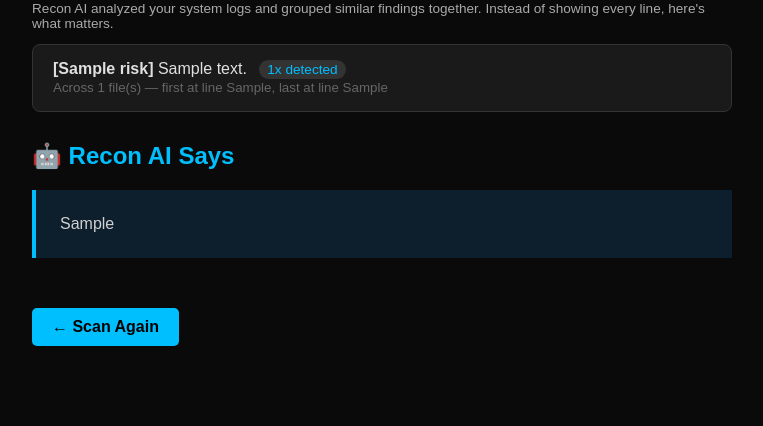
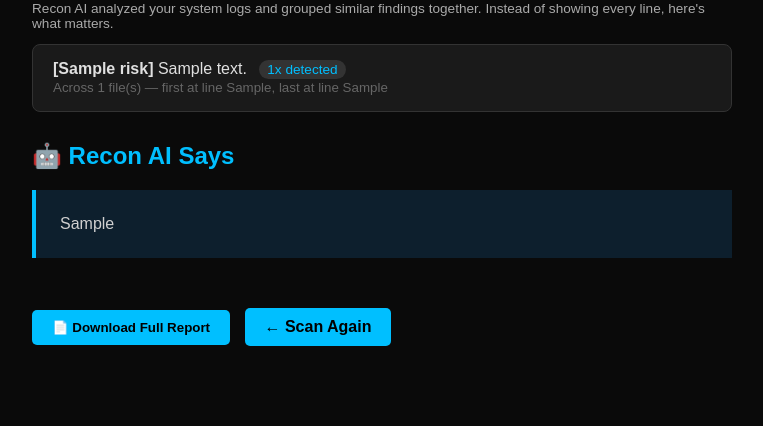
Before and after one commit to PRXSM/recon-ai, a Flask app: template templates/results.html in a window 1280 px wide. Shown: the part 979-1405 px from the top of the page, without its empty margins (258-1021 px from the left). Run offline with Flask 3, Linux system fonts and the light colour scheme; the template is opened without the code that fills it: most values are stand-ins (such as "Sample title", 1, 10 or a date in 2020).

Commit message:
Phase 4 complete: download reports, port parser utility, debug fix, regex tightened, dead code removed

```diff
--- a/app.py
+++ b/app.py
@@ -1,5 +1,6 @@
-from flask import Flask, render_template, request
-from engine import build_scan_summary, calculate_risk_score, get_risk_label
+from flask import Flask, render_template, request, send_file
+import io
+from engine import build_scan_summary, calculate_risk_score, get_risk_label, parse_port_number
 from ai_assistant import analyze_with_ai
 import markdown as md
 from port_scanner import scan_target
@@ -73,10 +74,10 @@ def full_recon(target):
     port_numbers = []
     for p in open_ports:
         try:
-            port_num = int(p.split()[1].replace(":", ""))
+            port_num = parse_port_number(p)
             port_numbers.append(port_num)
-        except:
-            pass
+        except Exception as e:
+            logger.warning(f"Could not parse port string '{p}': {e}")
     try:
         vuln_findings = analyze_ports(port_numbers, target)
     except Exception as e:
@@ -115,18 +116,47 @@ def log_analysis():
         "log_findings": log_findings
     }
 
-# run scan — routes to the right function
-def run_scan(target, mode):
-    if mode == "Quick Scan":
-        return quick_scan(target)
-    elif mode == "Network Scan":
-        return network_scan(target)
-    elif mode == "Full Recon":
-        return full_recon(target)
-    elif mode == "Log Analysis":
-        return log_analysis()
-    else:
-        return {"mode": "Unknown", "error": "Invalid scan mode selected"}
+def build_text_report(report_data, ai_analysis, timestamp):
+    lines = []
+    lines.append("=" * 50)
+    lines.append("       RECON AI — NETWORK REPORT")
+    lines.append("=" * 50)
+    lines.append(f"Mode: {report_data.get('mode', 'Unknown')}")
+    lines.append(f"Time: {timestamp}")
+    if report_data.get("score") is not None:
+        lines.append(f"Network Health Score: {report_data['score']}/100 — {report_data.get('score_label', '')}")
+    lines.append("=" * 50)
+
+    if report_data.get("open_ports"):
+        lines.append("\nOPEN PORTS:")
+        for port in report_data["open_ports"]:
+            lines.append(f"  {port}")
+
+    if report_data.get("live_hosts"):
+        lines.append("\nDEVICES FOUND ON YOUR NETWORK:")
+        for host in report_data["live_hosts"]:
+            lines.append(f"  {host}")
+
+    if report_data.get("vulnerabilities"):
+        lines.append("\nVULNERABILITIES:")
+        for v in report_data["vulnerabilities"]:
+            lines.append(f"  [{v['severity']}] Port {v['port']} — {v['service']}")
+            lines.append(f"    {v['description']}")
+            lines.append(f"    Recommendation: {v['recommendation']}")
+
+    if report_data.get("log_findings"):
+        lines.append("\nLOG FINDINGS:")
+        for f in report_data["log_findings"]:
+            lines.append(f"  [{f['risk']}] {f['description']} — {f['count']}x detected")
+
+    if ai_analysis:
+        lines.append("\n" + "=" * 50)
+        lines.append("RECON AI ANALYSIS:")
+        lines.append("=" * 50)
+        clean = re.sub(r'<[^>]+>', '', ai_analysis)
+        lines.append(clean)
+
+    return "\n".join(lines)
 
 # routes
 @app.route("/")
@@ -135,7 +165,7 @@ def index():
 
 @app.route("/scan", methods=["POST"])
 def scan():
-    target = request.form.get("target", "").strip()
+    ip = request.form.get("target", "").strip()
     tools = request.form.getlist("tools")   # list of checked tool values
     intensity = request.form.get("intensity", "normal").strip()
     timestamp = datetime.datetime.now().isoformat()
@@ -144,7 +174,7 @@ def scan():
     needs_target = any(t in tools for t in ("port_scanner", "network_mapper", "vuln_reporter"))
 
     # validate IP when a network tool is selected
-    if needs_target and not is_valid_ip(target):
+    if needs_target and not is_valid_ip(ip):
         return render_template("index.html",
             error="Invalid IP address. Please enter a valid IPv4 address.")
 
@@ -154,7 +184,7 @@ def scan():
 
     report_data = {
         "mode": "Custom Scan",
-        "target": target,
+        "target": ip,
         "tools_run": tools,
         "intensity": intensity,
     }
@@ -162,7 +192,7 @@ def scan():
     # Port Scanner
     if "port_scanner" in tools:
         try:
-            open_ports = scan_target(target)
+            open_ports = scan_target(ip)
         except Exception as e:
             logger.error(f"Port scan failed: {e}")
             open_ports = []
@@ -171,7 +201,7 @@ def scan():
     # Network Mapper
     if "network_mapper" in tools:
         try:
-            live_hosts = scan_subnet(target)
+            live_hosts = scan_subnet(ip)
         except Exception as e:
             logger.error(f"Network scan failed: {e}")
             live_hosts = []
@@ -204,12 +234,12 @@ def scan():
         port_numbers = []
         for p in open_ports:
             try:
-                port_numbers.append(int(p.split()[1].replace(":", "")))
+                port_numbers.append(parse_port_number(p))
             except Exception:
                 pass
         try:
             report_data["vulnerabilities"] = analyze_ports(
-                port_numbers, target,
+                port_numbers, ip,
                 log_findings=report_data.get("log_findings"),
                 live_hosts=report_data.get("live_hosts"),
             )
@@ -242,18 +272,34 @@ def scan():
         port_numbers = []
         for p in open_ports:
             try:
-                port_numbers.append(int(p.split()[1].replace(":", "")))
+                port_numbers.append(parse_port_number(p))
             except Exception:
                 pass
         for port in port_numbers:
             offline_explanations.append({"port": port, **explain_port(port)})
 
+    text_report = build_text_report(report_data, ai_analysis, timestamp)
     return render_template("results.html",
         report_data=report_data,
         ai_analysis=ai_analysis,
         offline_explanations=offline_explanations,
-        timestamp=timestamp)
+        timestamp=timestamp,
+        text_report=text_report)
+
+@app.route("/download-report", methods=["POST"])
+def download_report():
+    report_text = request.form.get("report_text", "")
+    timestamp = request.form.get("timestamp", datetime.datetime.now().isoformat())
+    safe_ts = timestamp.replace(":", "-").replace(".", "-")
+    buffer = io.BytesIO(report_text.encode("utf-8"))
+    buffer.seek(0)
+    return send_file(
+        buffer,
+        mimetype="text/plain",
+        as_attachment=True,
+        download_name=f"recon_ai_report_{safe_ts}.txt"
+    )
 
 # run
 if __name__ == "__main__":
-    app.run(debug=True)
+    app.run(debug=False)
--- a/engine.py
+++ b/engine.py
@@ -9,6 +9,10 @@ from ai_assistant import analyze_with_ai
 
 logger = logging.getLogger(__name__)
 logging.basicConfig(level=logging.INFO)
+
+def parse_port_number(port_string):
+    """Extract the integer port number from a scan result string like 'Port 80: OPEN (HTTP)'."""
+    return int(port_string.split()[1].replace(":", ""))
 
 SCAN_MODES = {
     "1": "Quick Scan      — Port scan + AI analysis",
--- a/log_analyzer.py
+++ b/log_analyzer.py
@@ -22,7 +22,7 @@ PATTERNS = {
         "description": "Possible brute force attack - multiple failed logins"
     },
     "root_access": {
-        "regex": r"sudo|root|superuser",
+        "regex": r"sudo\s|switched to root|su root|superuser access|running as root",
         "risk": "MEDIUM",
         "description": "Elevated privilege activity detected."
     },
--- /dev/null
+++ b/requirements.txt
@@ -0,0 +1,4 @@
+flask
+anthropic
+python-dotenv
+markdown
--- a/templates/results.html
+++ b/templates/results.html
@@ -314,6 +314,11 @@
     </div>
     {% endif %}
 
+    <form action="/download-report" method="POST" style="display:inline;">
+        <input type="hidden" name="report_text" value="{{ text_report }}">
+        <input type="hidden" name="timestamp" value="{{ timestamp }}">
+        <button type="submit" class="back-btn" style="margin-right:10px; cursor:pointer; border:none;">📄 Download Full Report</button>
+    </form>
     <a href="/" class="back-btn">← Scan Again</a>
 
 </body>
```
Also changed, not shown: README.md.
